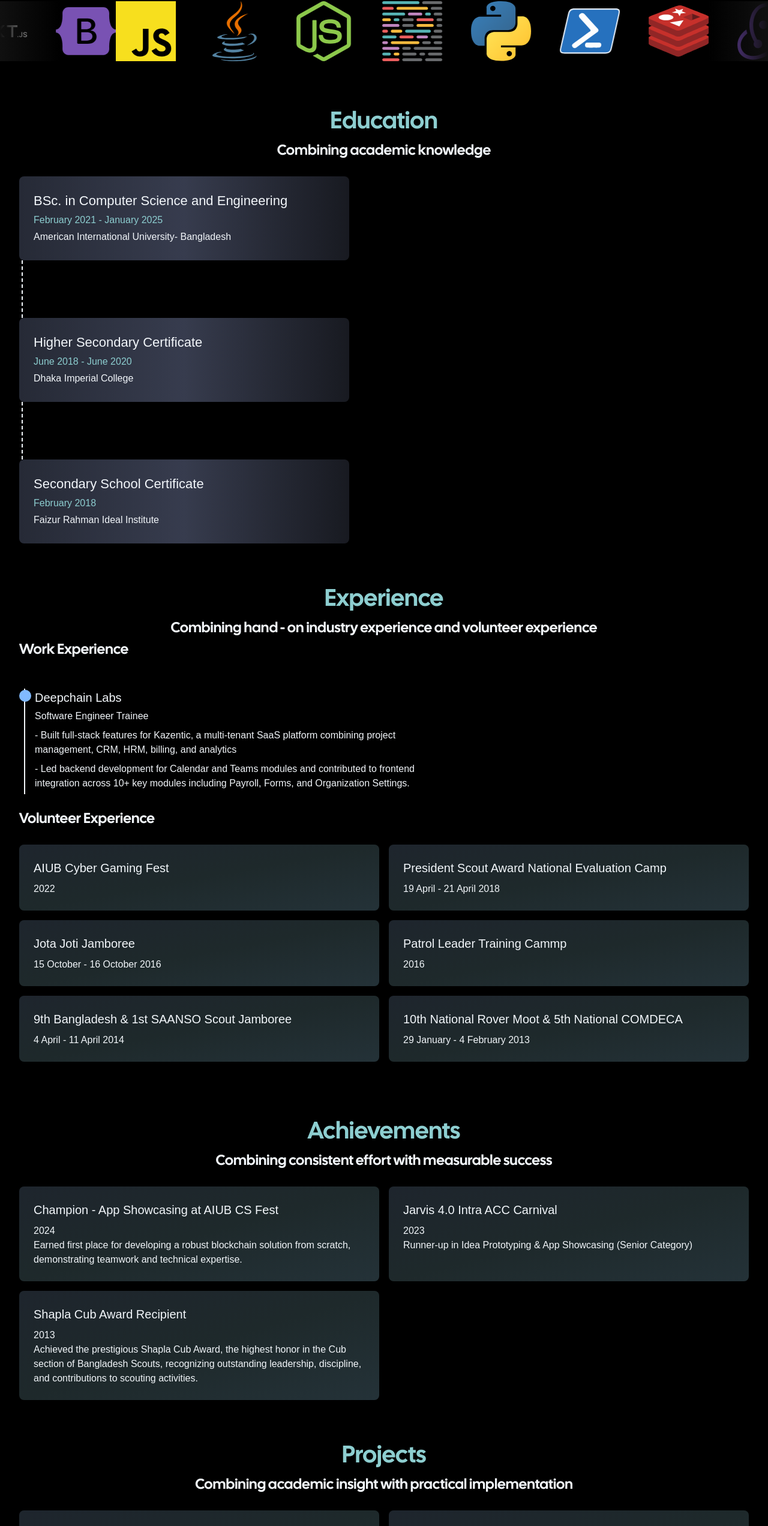
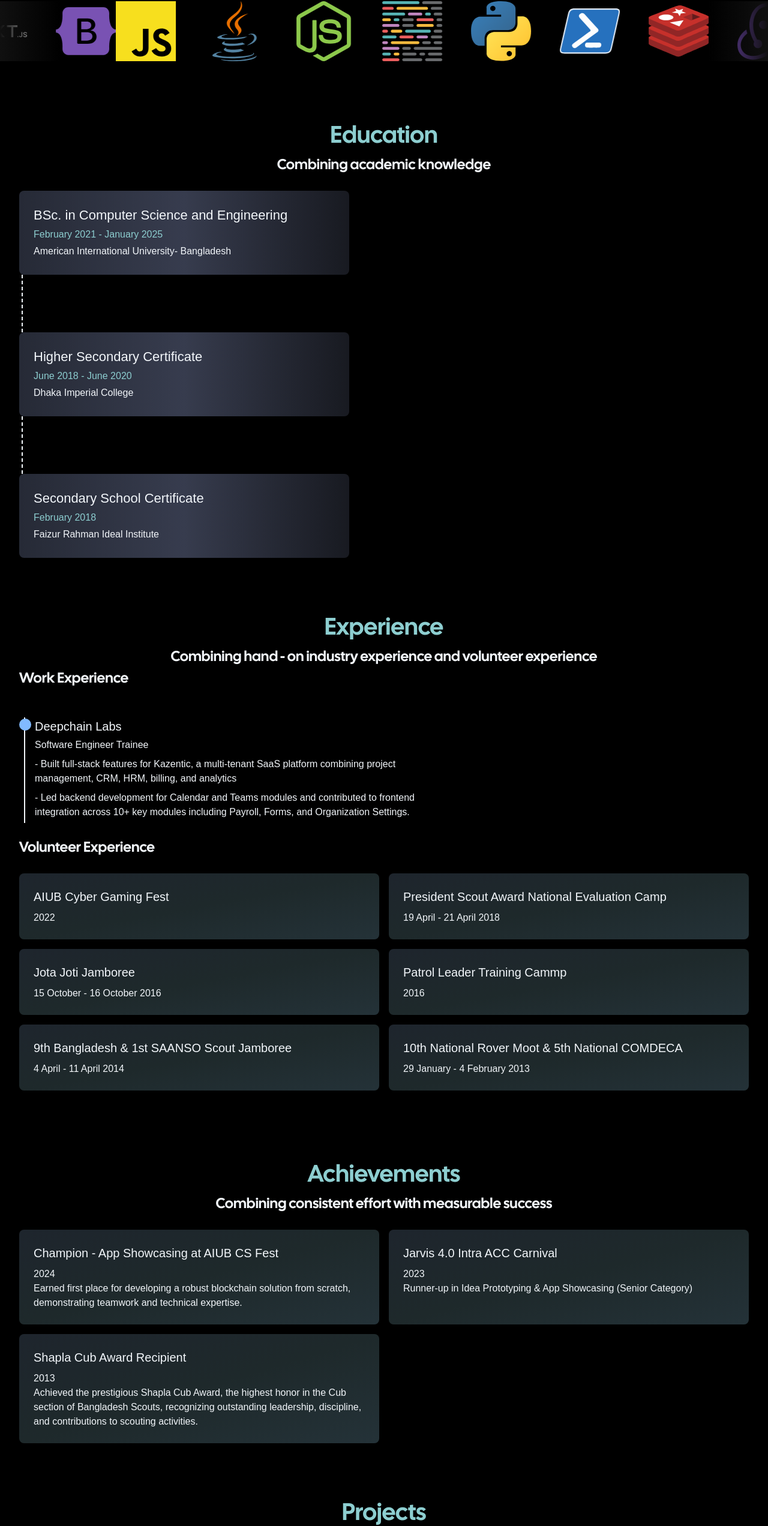
Before and after one commit to tanvirh103/tanivr-hasan-tamal, a Next.js app: page / in a window 1280 px wide. Shown: the part 937-3481 px from the top of the page at 60% size. Built offline with nearby package versions, Linux system fonts and the light colour scheme; a web font is replaced by a local one.

Commit message:
padding added

```diff
--- a/src/app/Component/Achievements.tsx
+++ b/src/app/Component/Achievements.tsx
@@ -2,7 +2,7 @@ import { AchievementsContent } from "../Content/Achievements";
 
 export default function Achievements() {
   return (
-    <div className="mt-6 max-w-1400px lg:max-w-[1400px] 2xl:max-w-[1560px] md:max-w-[1200px] sm:max-w-[1020px] mx-auto px-4 2xl:px-12 lg:px-8">
+    <div className="mt-6 pt-6 pb-6 max-w-1400px lg:max-w-[1400px] 2xl:max-w-[1560px] md:max-w-[1200px] sm:max-w-[1020px] mx-auto px-4 2xl:px-12 lg:px-8">
       <div className="items-center text-center pt-4">
         <p className="text-[24px] md:text-[36px] lg:text-[40px] font-[600] text-[#8dced0]">
           Achievements
--- a/src/app/Component/Education.tsx
+++ b/src/app/Component/Education.tsx
@@ -1,6 +1,6 @@
 export default function Education() {
   return (
-    <div className="mt-6 max-w-1400px lg:max-w-[1400px] 2xl:max-w-[1560px] md:max-w-[1200px] sm:max-w-[1020px] mx-auto px-4 2xl:px-12 lg:px-8">
+    <div className="mt-6 pt-6 pb-6 max-w-1400px lg:max-w-[1400px] 2xl:max-w-[1560px] md:max-w-[1200px] sm:max-w-[1020px] mx-auto px-4 2xl:px-12 lg:px-8">
       <div className="items-center text-center pt-4">
         <p className="text-[24px] md:text-[36px] lg:text-[40px]  font-[600] text-[#8dced0]">Education</p>
         <p className="text-[16px] md:text-[20px] lg:text-[24px] font-[600] ">Combining academic knowledge</p>
```
